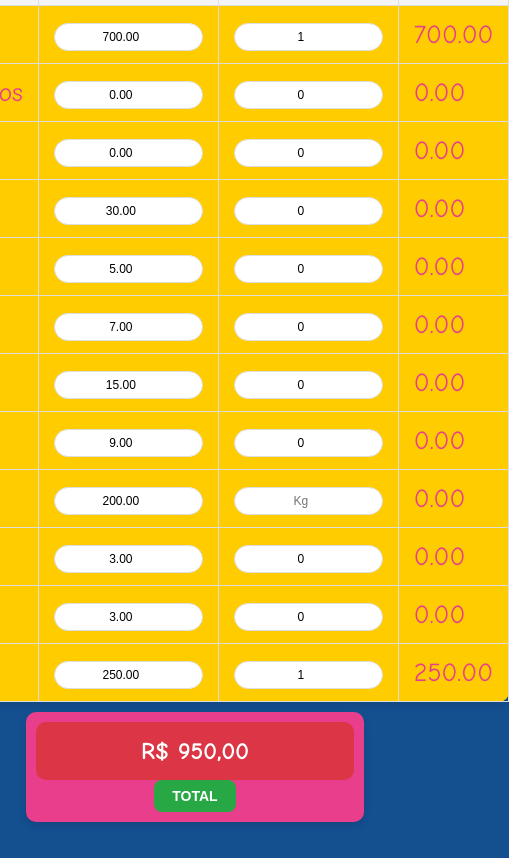
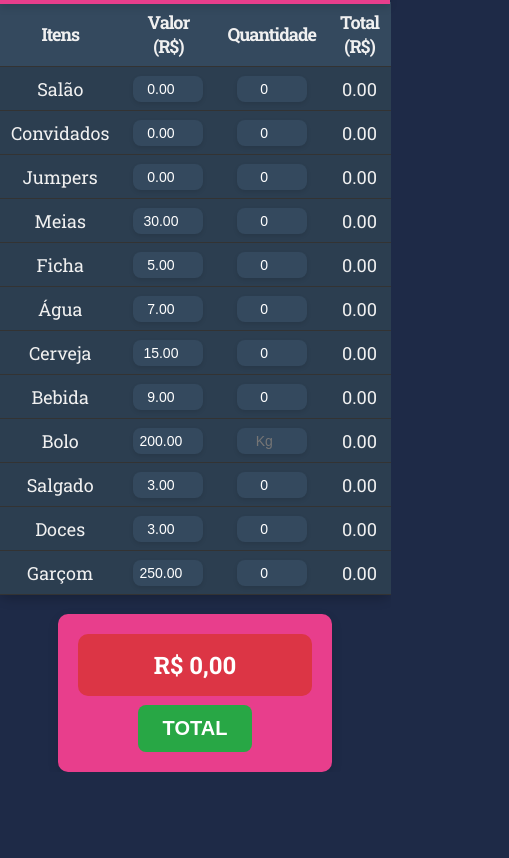
Before and after one commit to Jhonata7/Gerenciador-de-tabela, a plain HTML site: page index.html in a window 390 px wide. Shown: the part 78-936 px from the top of the page, 509 px wide, since content can reach past the window. After the commit the page ends 850 px from the top, so only its background shows below. Drawn offline with Linux system fonts and the light colour scheme.

Commit message:
Atualizar o index.html - 2/3

```diff
--- a/index.html
+++ b/index.html
@@ -4,151 +4,178 @@
   <meta charset="UTF-8">
   <meta name="viewport" content="width=device-width, initial-scale=1.0">
   <title>Tabela Dinâmica</title>
+  <link href="https://fonts.googleapis.com/css2?family=Roboto+Slab:wght@300;400;700&display=swap" rel="stylesheet">
   <style>
+    /* Fonte padrão e estilos gerais */
     body {
-      font-family: 'Comic Sans MS', 'Comic Sans', cursive;
-
-      margin: 36px;
+      font-family: 'Roboto Slab', serif;
+      margin: 0;
       padding: 0;
-      background-color: #144f90; /* Fundo azul */
-      color: #fff; /* Texto em branco */
+      background-color: #1e2a47;
+      color: #fff;
       display: flex;
       flex-direction: column;
-      justify-content: flex-start;
       align-items: center;
+      justify-content: center;
       min-height: 100vh;
       text-align: center;
+      overflow-x: hidden;
     }
+
+    /* Estilo do cabeçalho */
     header {
-      background-color: #e83e8c; /* Cabeçalho com cor de fundo rosa */
-      padding: 10px;
+      background-color: #e83e8c;
+      padding: 20px 0;
       width: 100%;
       text-align: center;
       position: fixed;
       top: 0;
       left: 0;
-      right: 0;
       z-index: 10;
-      box-sizing: border-box;
+      box-shadow: 0 4px 8px rgba(0, 0, 0, 0.1);
     }
+
     header img {
-      width: 100%;
+      max-width: 150px;
       height: auto;
-      max-width: 150px; /* Reduzindo o tamanho máximo da imagem */
-      margin: 0 auto;
     }
+
+    /* Estilo da tabela */
     table {
-      width: 90%;
-      max-width: 800px; /* Tamanho máximo da tabela no desktop */
-      border-collapse: collapse;
-      margin-top: 20px; /* Distância de 20px entre cabeçalho e tabela */
-      background-color: #ffcc00; /* Tabela com fundo amarelo */
-      border-radius: 15px; /* Borda arredondada */
-      box-shadow: 0 4px 8px rgba(0, 0, 0, 0.1);
+      width: 60%; /* Tabela ocupa 60% da largura da tela em desktop */
+      margin-top: 100px; /* Distância para o cabeçalho */
+      margin-bottom: 30px;
+      border-collapse: collapse; /* Remove o espaçamento entre células */
       border-radius: 10px;
+      background-color: #232c5b;
+      box-shadow: 0 4px 12px rgba(0, 0, 0, 0.2);
     }
+
     th, td {
-      border: 1px solid #ddd;
-      padding: 12px 15px;
-      text-align: left;
-      color: #e83e8c; /* Texto da tabela com cor #e83e8c */
-      font-size: 26px;
+      padding: 8px 12px; /* Menor espaçamento entre as células */
+      text-align: center;
+      font-size: 18px; /* Fonte ajustada para um tamanho maior */
+      color: #f0f0f0;
+      border-bottom: 1px solid #333; /* Linha fina separando as células */
     }
+
     th {
-      background-color: #f4f4f4;
-      text-transform: uppercase;
+      background-color: #34495e;
       font-weight: bold;
+      letter-spacing: -1px;
     }
+
+    td {
+      background-color: #2c3e50;
+    }
+
+    /* Estilo para inputs numéricos */
     td input[type="number"] {
+      width: 80px; /* Ajuste do width para ficar compacto */
+      padding: 5px;
+      text-align: center;
+      border-radius: 8px;
+      font-size: 16px;
+      border: none;
+      background-color: #34495e;
+      color: #fff;
+      box-shadow: 0 2px 4px rgba(0, 0, 0, 0.1);
+    }
 
+    td input[type="number"]:focus {
+      outline: none;
+      border-color: #e83e8c;
+    }
 
-    width: 135px;
-    padding: 0px;
-    text-align: center;
-    border-radius: 17px;
-    font-size: 25px;
-    border: 1px solid #ddd;
-    }
+    /* Estilo para a área de total */
     .total-container {
       background-color: #e83e8c;
-      padding: 20px;
-      margin-top: 2px;
+      padding: 25px;
+      margin-top: -11px;
       border-radius: 10px;
-      width: 100%;
-      max-width: 400px;
-      box-shadow: 0 4px 8px rgba(0, 0, 0, 0.1);
-      text-align: center;
+      width: 28%;
+      max-width: 700px;
+      box-shadow: 0 4px 12px rgba(0, 0, 0, 0.1);
     }
+
     .grand-total {
+      font-size: 32px;
+      font-weight: bold;
+      color: #fff;
+      background-color: #dc3545;
+      padding: 15px;
+      border-radius: 10px;
+      margin-bottom: 20px;
+    }
+
+    button {
       font-size: 24px;
       font-weight: bold;
+      background-color: #28a745;
       color: #fff;
-      background-color: #dc3545; /* Total com cor de fundo destacada */
-      padding: 15px;
-      border-radius: 10px;
-    }
-    button {
-      font-size: 18px;
-      font-weight: bold;
-      background-color: #28a745; /* Cor do botão */
-      color: #fff;
-      padding: 12px 25px;
+      padding: 12px 35px;
       border: none;
-      border-radius: 8px; /* Borda arredondada do botão */
+      border-radius: 8px;
       cursor: pointer;
       transition: background-color 0.3s ease;
     }
+
     button:hover {
-      background-color: #218838; /* Cor do botão quando hover */
+      background-color: #218838;
     }
-    /* Responsividade */
+
+    /* Responsividade para telas menores */
     @media (max-width: 768px) {
       table {
-        width: 90%; /* Ajustando a largura da tabela para celular */
-        max-width: 600px; /* Limite da tabela para celular */
-        margin-top: 20px; /* Distância de 20px para celular também */
+        width: 90%; /* Tabela ocupa 90% da largura da tela em dispositivos móveis */
+        margin-top: 80px; /* Ajuste para ficar bem no topo */
       }
-      td input[type="number"], th {
+
+      td input[type="number"] {
+        width: 70px;
         font-size: 14px;
-        padding: 8px; /* Ajustando o tamanho das células */
       }
+
+      .total-container {
+        width: 60%;
+        padding: 20px;
+      }
+
+      .grand-total {
+        font-size: 28px;
+        padding: 15px;
+      }
+
       button {
-        font-size: 16px;
-        padding: 10px 20px;
-      }
-      .total-container {
-        background-color: #e83e8c;
-        padding: 12px;
-        margin-top: 10px;
-        border-radius: 10px;
-        width: 80%; /* Largura ajustada para celular */
-        max-width: 360px;
-        box-shadow: 0 4px 8px rgba(0, 0, 0, 0.1);
-        text-align: center;
+        font-size: 22px;
+        padding: 14px 30px;
       }
     }
 
     @media (max-width: 480px) {
-      header {
-        padding: 8px;
+      table {
+        width: 90%; /* Tabela ocupa 90% da largura da tela em telas muito pequenas */
       }
-      table {
-        width: 90%; /* Ajustando a tabela para caber melhor no celular */
-        max-width: 400px; /* Ajustando o limite da tabela para celular */
-        margin-top: 20px; /* Distância ajustada para celular */
+
+      td input[type="number"] {
+        width: 60px;
+        font-size: 14px;
       }
-      td input[type="number"], th {
-        font-size: 12px;
-        padding: 6px; /* Ajustando o tamanho das células */
+
+      .total-container {
+        width: 60%;
+        padding: 20px;
       }
+
+      .grand-total {
+        font-size: 24px;
+        padding: 15px;
+      }
+
       button {
-        font-size: 14px;
-        padding: 8px 18px;
-      }
-      .total-container {
-        width: 100%;
-        max-width: 350px; /* Ajustando a largura da total-container para celular */
-        padding: 10px;
+        font-size: 20px;
+        padding: 12px 25px;
+        margin-top: -11px;
       }
     }
   </style>
@@ -171,9 +198,9 @@
   <tbody id="table-body">
     <tr>
       <td>Salão</td>
-      <td><input type="number" value="700.00" onchange="updateTotal(this)"></td>
-      <td><input type="number" value="1" min="1" onchange="updateTotal(this)"></td>
-      <td class="item-total">700.00</td>
+      <td><input type="number" value="0.00" onchange="updateTotal(this)"></td>
+      <td><input type="number" value="0" min="1" onchange="updateTotal(this)"></td>
+      <td class="item-total">0.00</td>
     </tr>
     <tr>
       <td>Convidados</td>
@@ -238,49 +265,51 @@
     <tr>
       <td>Garçom</td>
       <td><input type="number" value="250.00" onchange="updateTotal(this)"></td>
-      <td><input type="number" value="1" min="0" onchange="updateTotal(this)"></td>
-      <td class="item-total">250.00</td>
+      <td><input type="number" value="0" min="0" onchange="updateTotal(this)"></td>
+      <td class="item-total">0.00</td>
     </tr>
   </tbody>
 </table>
 
 <div class="total-container">
-  <div class="grand-total" id="grand-total">R$ 950,00</div>
-  <button onclick="calculateTotal()">TOTAL</button>
+  <div class="grand-total" id="grand-total">R$ 0,00</div>
+  <button onclick="calculateGrandTotal()">TOTAL</button>
 </div>
 
 <script>
   function updateTotal(input) {
-    const row = input.parentElement.parentElement;
-    const price = parseFloat(row.querySelectorAll('input[type="number"]')[0].value);
+    const row = input.closest('tr');
+    const price = parseFloat(row.querySelectorAll('input[type="number"]')[0].value) || 0;
     const quantity = parseFloat(row.querySelectorAll('input[type="number"]')[1].value) || 0;
     const totalCell = row.querySelector('.item-total');
+
     const total = (price * quantity).toFixed(2);
     totalCell.textContent = total;
+
     updateGrandTotal();
   }
 
   function updateBolo(input) {
-    const row = input.parentElement.parentElement;
-    const price = parseFloat(row.querySelectorAll('input[type="number"]')[0].value);
+    const row = input.closest('tr');
+    const price = parseFloat(row.querySelectorAll('input[type="number"]')[0].value) || 0;
     const weight = parseFloat(input.value) || 0;
     const totalCell = row.querySelector('.item-total');
+
     const total = (price * weight).toFixed(2);
     totalCell.textContent = total;
+
     updateGrandTotal();
   }
 
   function updateGrandTotal() {
     const totals = document.querySelectorAll('.item-total');
     let grandTotal = 0;
-    totals.forEach(cell => {
-      grandTotal += parseFloat(cell.textContent);
+
+    totals.forEach((cell) => {
+      grandTotal += parseFloat(cell.textContent) || 0;
     });
+
     document.getElementById('grand-total').textContent = `R$ ${grandTotal.toFixed(2)}`;
-  }
-
-  function calculateTotal() {
-    updateGrandTotal();
   }
 </script>
 
```
